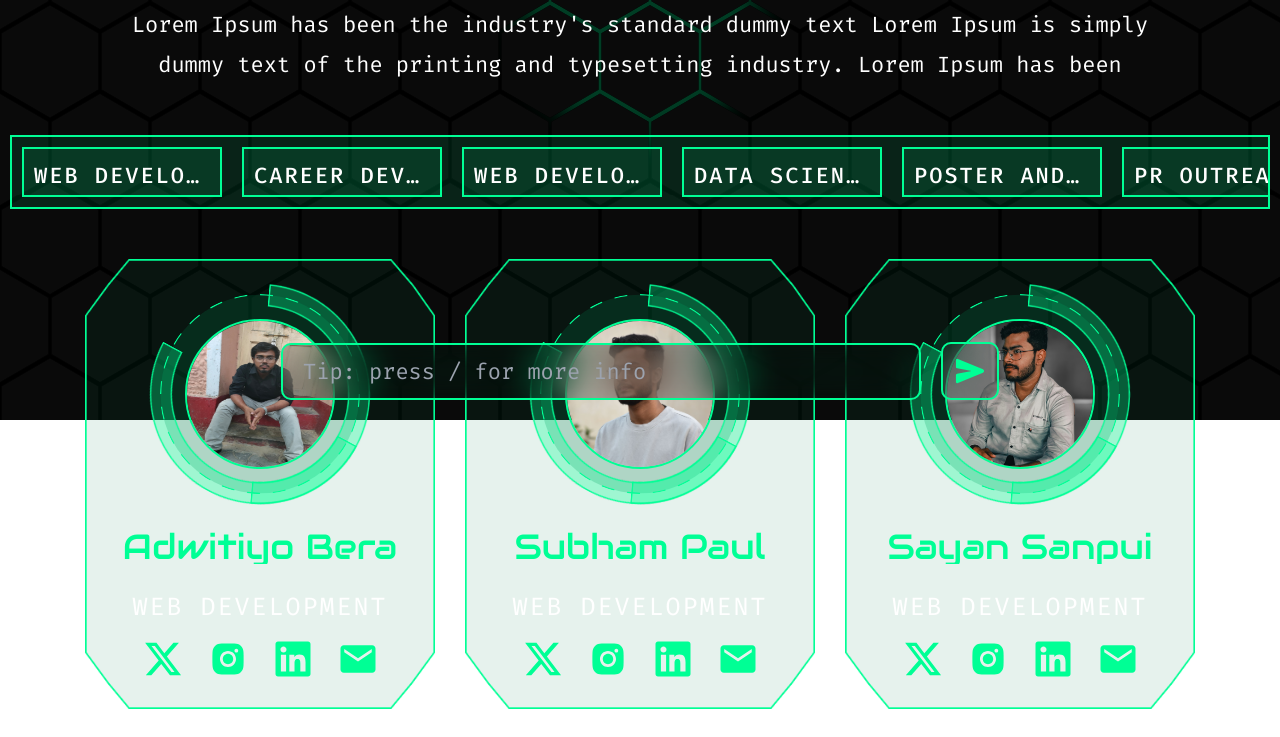
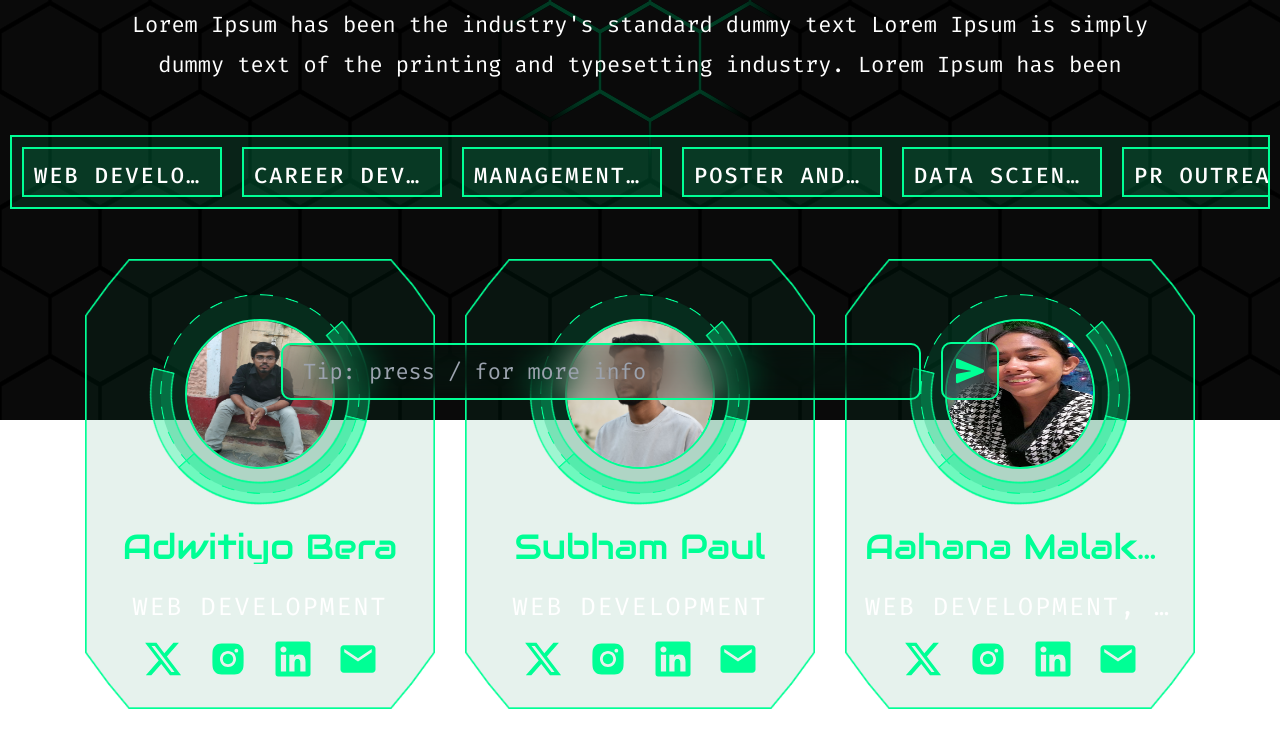
Before and after one commit to Hackerspace2023/Hackerspace-Portfolio, a React (Vite) app: page /members in a window 1280 px wide. Shown: the part 380-1117 px from the top of the page. Built offline with nearby package versions, Linux system fonts and the light colour scheme.

Commit message:
members searching updated

```diff
--- a/src/components/Category/Category.jsx
+++ b/src/components/Category/Category.jsx
@@ -3,20 +3,42 @@ import "../../css/category.css";
 
 const Category = ({ data, category, renderComponet }) => {
   const uniqueCategory = [...new Set(data.map((item) => item[category]))];
+  const trimmedCategories = uniqueCategory.reduce((acc, item) => {
+    const trimmedItems = item
+      .split(",")
+      .map((trimmedItem) => trimmedItem.trim());
+    return [...acc, ...trimmedItems];
+  }, []);
+  const filteredCategories = [...new Set(trimmedCategories)];
   const [selectedId, setSelectedId] = useState(uniqueCategory[0]);
+  // const separatedCategories = selectedId.split(",").map((category) => category.trim());
   return (
     <>
       <section className="categorySecion">
         <div className="categoryOptions">
-          {uniqueCategory.map((item, index) => (
-            <div key={index} onClick={() => setSelectedId(item)} className="categoryOptionItem">
+          {filteredCategories.map((item, index) => (
+            <div
+              key={index}
+              onClick={() => setSelectedId(item)}
+              className="categoryOptionItem"
+            >
               {item}
             </div>
           ))}
         </div>
         <div className="categoryCardSection">
+          {/* {data
+            .filter((item) => item[category] === selectedId)
+            .map((item, index) => (
+              <Fragment key={index}>{renderComponet(item)}</Fragment>
+            ))} */}
           {data
-            .filter((item) => item[category] === selectedId)
+            .filter((item) =>
+              item[category]
+                .split(",")
+                .map((category) => category.trim())
+                .includes(selectedId)
+            )
             .map((item, index) => (
               <Fragment key={index}>{renderComponet(item)}</Fragment>
             ))}
```
